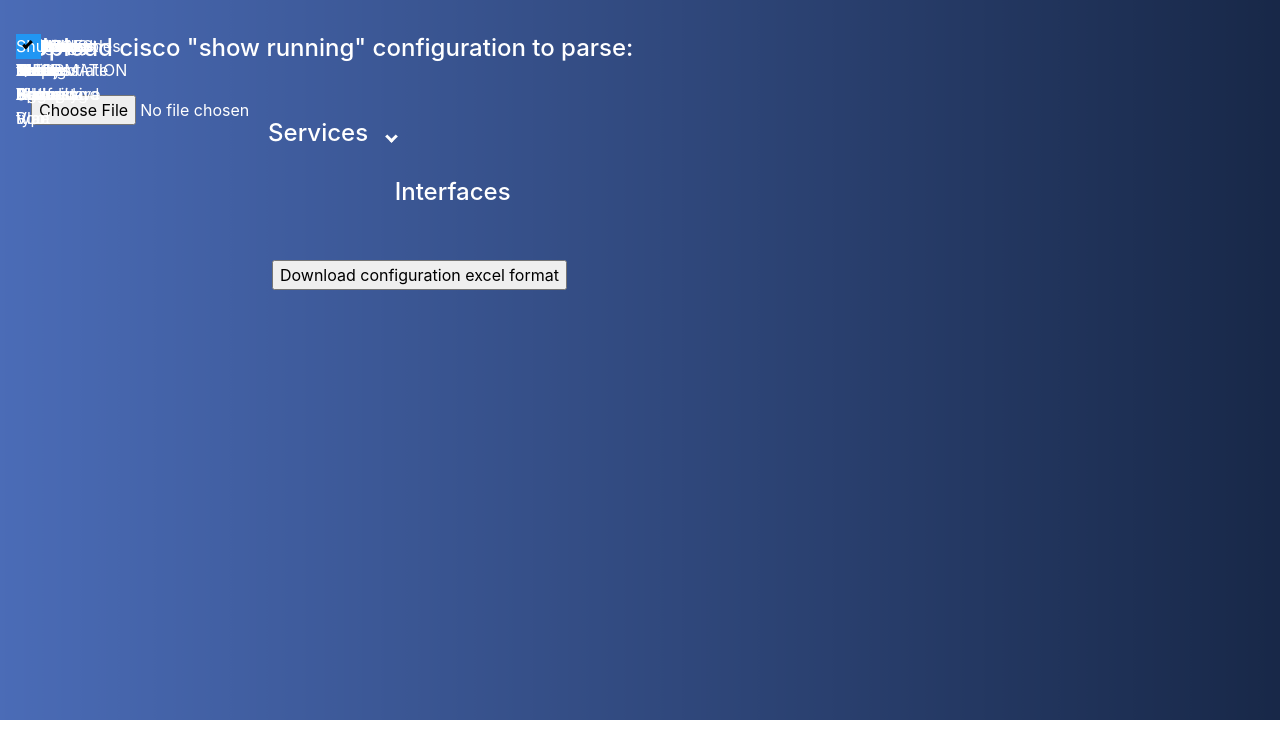
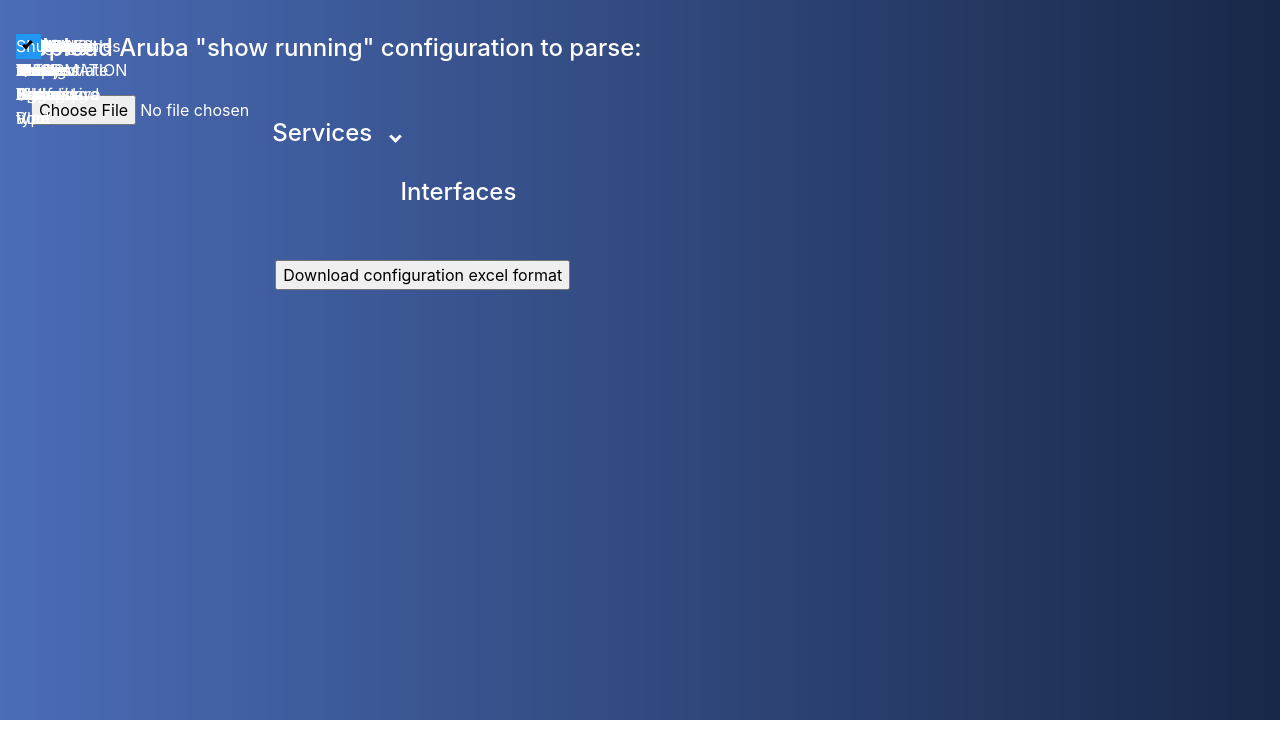
Before and after one commit to rapavin/cisco-app2, a Django app: template templates/Aruba_Parser_Page.html in a window 1280 px wide. Shown: the part 56-800 px from the top of the page. Run offline with Django 3.2, Linux system fonts and the light colour scheme; the template is opened without the code that fills it, so the values that code supplies are empty; some libraries are stand-ins or nearby versions.

Commit message:
Update Aruba_Parser_Page.html

```diff
--- a/templates/Aruba_Parser_Page.html
+++ b/templates/Aruba_Parser_Page.html
@@ -49,7 +49,7 @@
     <section id="header">
       <div class="container">
         <div class="upload">
-          <h4>Upload cisco "show running" configuration to parse:</h4>
+          <h4>Upload Aruba "show running" configuration to parse:</h4>
           <div class="upload_file">
             <form enctype="multipart/form-data" method="post" action="{% url 'upload_read' %}"><br>
               {% csrf_token %}
```
